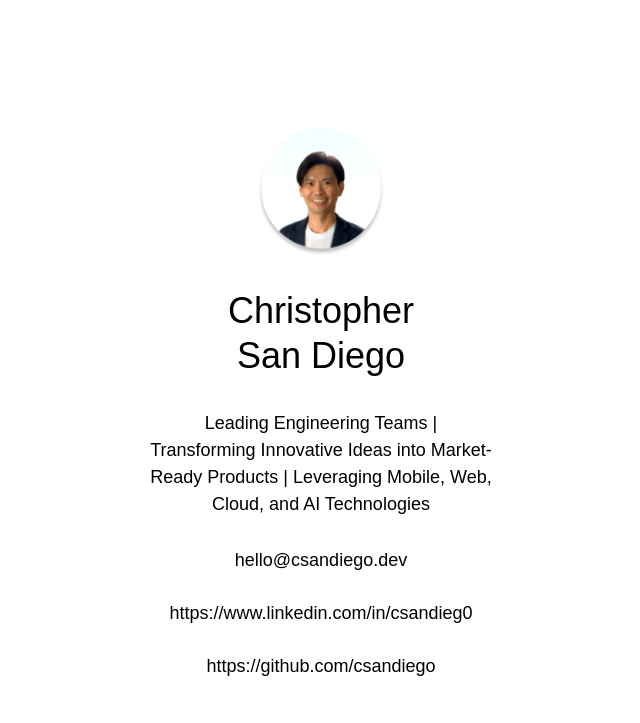
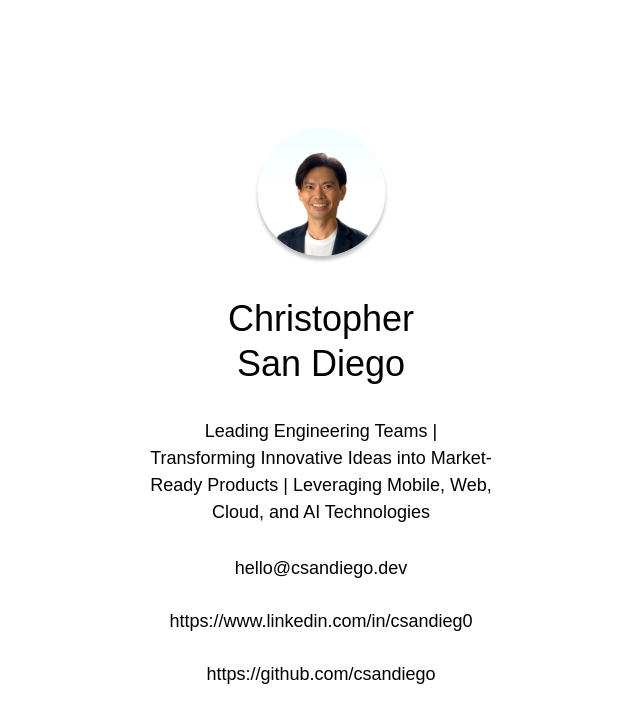
Before and after one commit to csandiego/csandiego.github.io, a Jekyll site: the page built from index.html, in a window 1280 px wide. Shown: the top 723 px of the page, without its empty margins (319-959 px from the left). Built offline with Jekyll 4.4.1, drawn with Linux system fonts in a browser that asks for light colours.

Commit message:
CSS updates

```diff
--- a/_config.yml
+++ b/_config.yml
@@ -41,6 +41,9 @@
 
 google_analytics: G-PPJ4S11JQ6
 
+host: 0.0.0.0
+port: 80
+
 # Build settings
 # theme: minima
 # plugins:
--- a/assets/css/style.css
+++ b/assets/css/style.css
@@ -14,13 +14,8 @@
   display: flex;
   flex-direction: column;
   gap: 32px;
-  margin: 128px auto 32px auto;
+  margin: 128px auto 64px auto;
   width: 342px;
-}
-
-img {
-  height: 128px;
-  width: 128px;
 }
 
 h1 {
```
